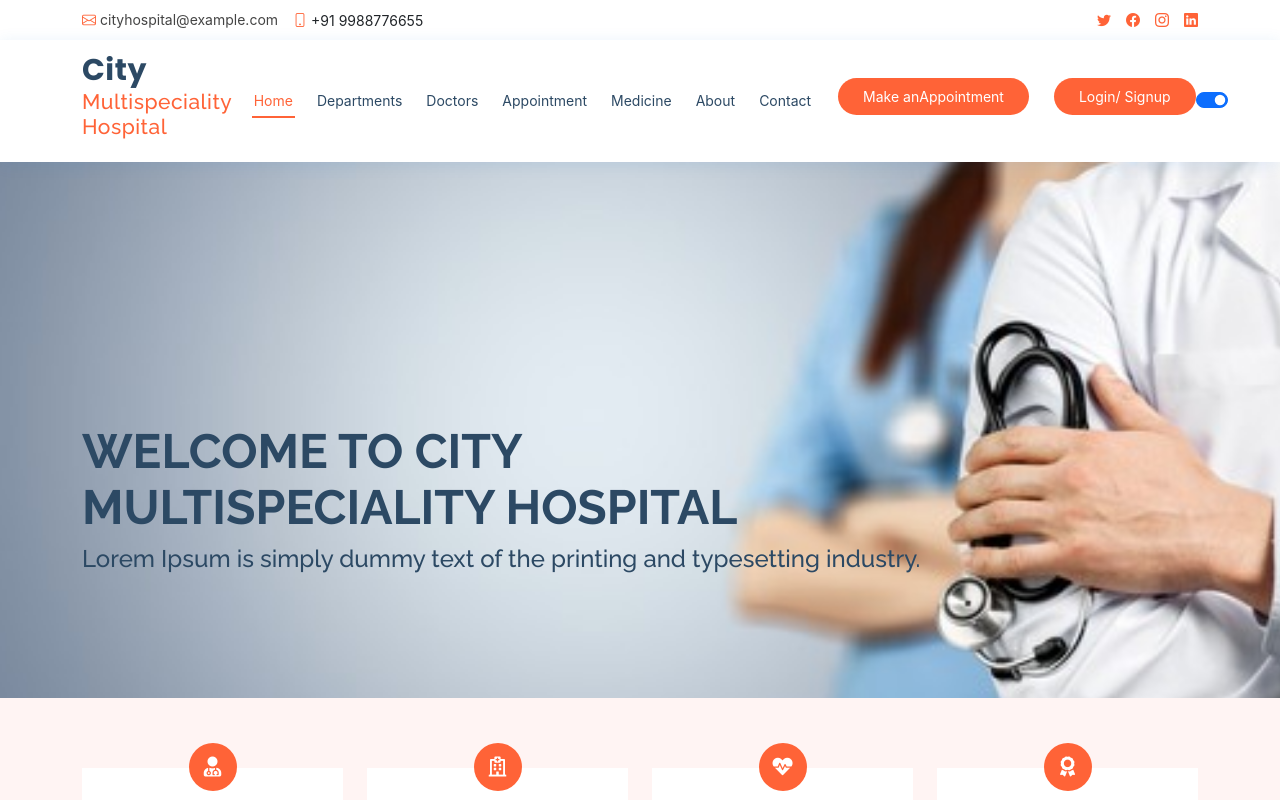
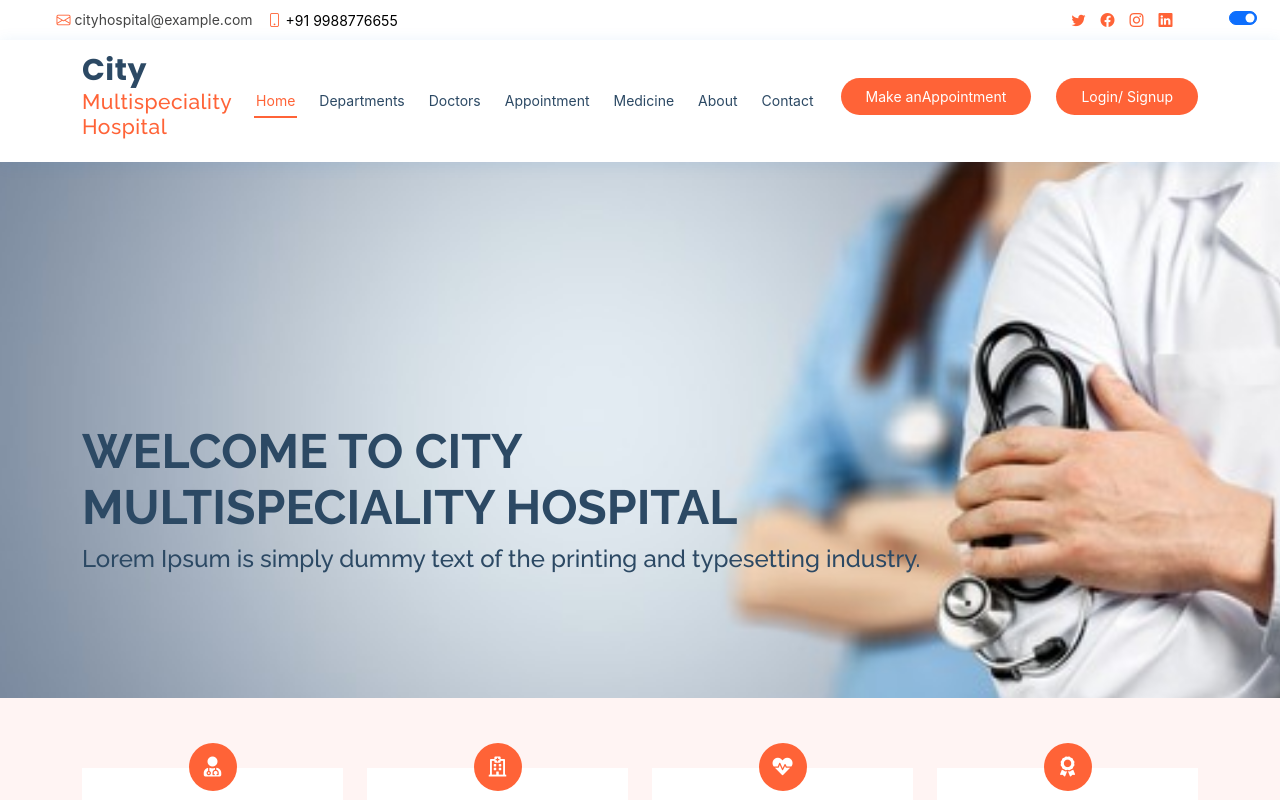
Before and after one commit to GauravWebGit/Hospital-web, a React (Create React App) app: page / in a window 1280 px wide. Shown: the top 800 px of the page. Built offline with nearby package versions, Linux system fonts and the light colour scheme.

Commit message:
change theme using context api

```diff
--- a/public/assets/css/style.css
+++ b/public/assets/css/style.css
@@ -107,7 +107,7 @@ h1, h2, h3, h4, h5, h6 {
 # Top Bar
 --------------------------------------------------------------*/
 #topbar {
-  background: #fff;
+  /* background: #fff; */
   height: 40px;
   font-size: 14px;
   transition: all 0.5s;
@@ -160,7 +160,7 @@ h1, h2, h3, h4, h5, h6 {
 # Header
 --------------------------------------------------------------*/
 #header {
-  background: #fff;
+  /* background: #fff; */
   transition: all 0.5s;
   z-index: 997;
   padding: 15px 0;
@@ -1770,3 +1770,17 @@ section {
   display:block;
   margin: 10px 0 10px 0;
 }
+
+.light{
+   color: #000;
+   background-color: #ffff;
+}
+.dark a,
+.dark a i
+.dark i{
+  color:#fff;
+}
+.dark{
+  color: #ffff;
+  background-color: #000;
+}
--- a/src/Components/Header.js
+++ b/src/Components/Header.js
@@ -1,59 +1,106 @@
-import{ React, useContext} from 'react';
-import {NavLink} from "react-router-dom";
-import ThemeContext from '../Context/ThemeContext';
-
+import { React, useContext } from "react";
+import { NavLink } from "react-router-dom";
+import ThemeContext from "../Context/ThemeContext";
 
 function Header(props) {
-
   const value = useContext(ThemeContext)
-
-    console.log(value);
   return (
     <div>
-            <div className="main-header">
-                <div id="topbar" className= {`d-flex align-items-center fixed-top ${value.theme}`} >
+      <div className={`main-header ${value.theme}`}>
+        <div
+          id="topbar"
+          className={`d-flex align-items-center fixed-top ${value.theme}`}
+        >
           <div className="container d-flex justify-content-between">
             <div className="contact-info d-flex align-items-center">
-                            <i className="bi bi-envelope" /> <a href="mailto:contact@example.com">cityhospital@example.com</a>
+              <i className="bi bi-envelope" />
+              <a href="mailto:contact@example.com">cityhospital@example.com</a>
               <i className="bi bi-phone" /> +91 9988776655
             </div>
             <div className="d-none d-lg-flex social-links align-items-center">
-                            <a href="#" className="twitter"><i className="bi bi-twitter" /></a>
-                            <a href="#" className="facebook"><i className="bi bi-facebook" /></a>
-                            <a href="#" className="instagram"><i className="bi bi-instagram" /></a>
-                            <a href="#" className="linkedin"><i className="bi bi-linkedin" /></a>
+              <a href="#" className="twitter">
+                <i className="bi bi-twitter" />
+              </a>
+              <a href="#" className="facebook">
+                <i className="bi bi-facebook" />
+              </a>
+              <a href="#" className="instagram">
+                <i className="bi bi-instagram" />
+              </a>
+              <a href="#" className="linkedin">
+                <i className="bi bi-linkedin" />
+              </a>
             </div>
           </div>
+          <div className="form-check form-switch me-3">
+            <input
+              className="form-check-input"
+              type="checkbox"
+              role="switch"
+              id="flexSwitchCheckChecked"
+              defaultChecked
+              onClick={() =>value.toggle_theme(value.theme)}
+            />
           </div>
-                <header id="header" className="fixed-top">
+        </div>
+        <header id="header" className={`fixed-top  ${value.theme}`}>
           <div className="container d-flex align-items-center">
             <div className="logo">
               <NavLink to="index.html">
-                                <h1 className="logo me-auto">City</h1><br />
-                                <h2 className="logo-tiny-text me-auto">Multispeciality Hospital</h2>
+                <h1 className="logo me-auto">City</h1>
+                <br />
+                <h2 className="logo-tiny-text me-auto">
+                  Multispeciality Hospital
+                </h2>
               </NavLink>
             </div>
             <nav id="navbar" className="navbar order-last order-lg-0">
               <ul>
-                                <li><NavLink to="/" className="nav-link scrollto active" >Home</NavLink></li>
-                                <li><NavLink to="/Departments" className="nav-link scrollto" >Departments</NavLink></li>
-                                <li><NavLink to="/Doctor" className="nav-link scrollto" >Doctors</NavLink></li>
-                                <li><NavLink to="/Appointment" className="nav-link scrollto" >Appointment</NavLink></li>
-                                <li><NavLink to="/Medicine" className="nav-link scrollto" >Medicine</NavLink></li>
-                                <li><NavLink to="/About" className="nav-link scrollto " >About</NavLink></li>
-                                <li><NavLink to="/Contact" className="nav-link scrollto" >Contact</NavLink></li>
+                <li>
+                  <NavLink to="/" className="nav-link scrollto active">
+                    Home
+                  </NavLink>
+                </li>
+                <li>
+                  <NavLink to="/Departments" className="nav-link scrollto">
+                    Departments
+                  </NavLink>
+                </li>
+                <li>
+                  <NavLink to="/Doctor" className="nav-link scrollto">
+                    Doctors
+                  </NavLink>
+                </li>
+                <li>
+                  <NavLink to="/Appointment" className="nav-link scrollto">
+                    Appointment
+                  </NavLink>
+                </li>
+                <li>
+                  <NavLink to="/Medicine" className="nav-link scrollto">
+                    Medicine
+                  </NavLink>
+                </li>
+                <li>
+                  <NavLink to="/About" className="nav-link scrollto ">
+                    About
+                  </NavLink>
+                </li>
+                <li>
+                  <NavLink to="/Contact" className="nav-link scrollto">
+                    Contact
+                  </NavLink>
+                </li>
               </ul>
               <i className="bi bi-list mobile-nav-toggle" />
             </nav>
-                        <NavLink to="/Appointment" className="appointment-btn scrollto"><span className="d-none d-md-inline">Make an</span>
-                            Appointment</NavLink>
+            <NavLink to="/Appointment" className="appointment-btn scrollto">
+              <span className="d-none d-md-inline">Make an</span>
+              Appointment
+            </NavLink>
             <NavLink to="/login" className="appointment-btn scrollto">
               <span className="d-none d-md-inline">Login/ Signup</span>
             </NavLink>
-                        <div className="form-check form-switch">
-                             <input className="form-check-input" type="checkbox" role="switch" id="flexSwitchCheckChecked" defaultChecked />
-                         </div>
-
           </div>
         </header>
       </div>
--- a/src/Context/reducer/ThemeReducer.js
+++ b/src/Context/reducer/ThemeReducer.js
@@ -10,7 +10,7 @@ export const ThemeReducer =(state,action)=>{
             case TOGGLE_THEME:
                 return{
                     ...state,
-                    theme:ThemeProvider
+                    theme:action.payload
                 }
 
             default:
```
Also changed, not shown: src/Exampal/PromiseExampal.js (added). Lines whose indentation alone changed are shown as unchanged.
